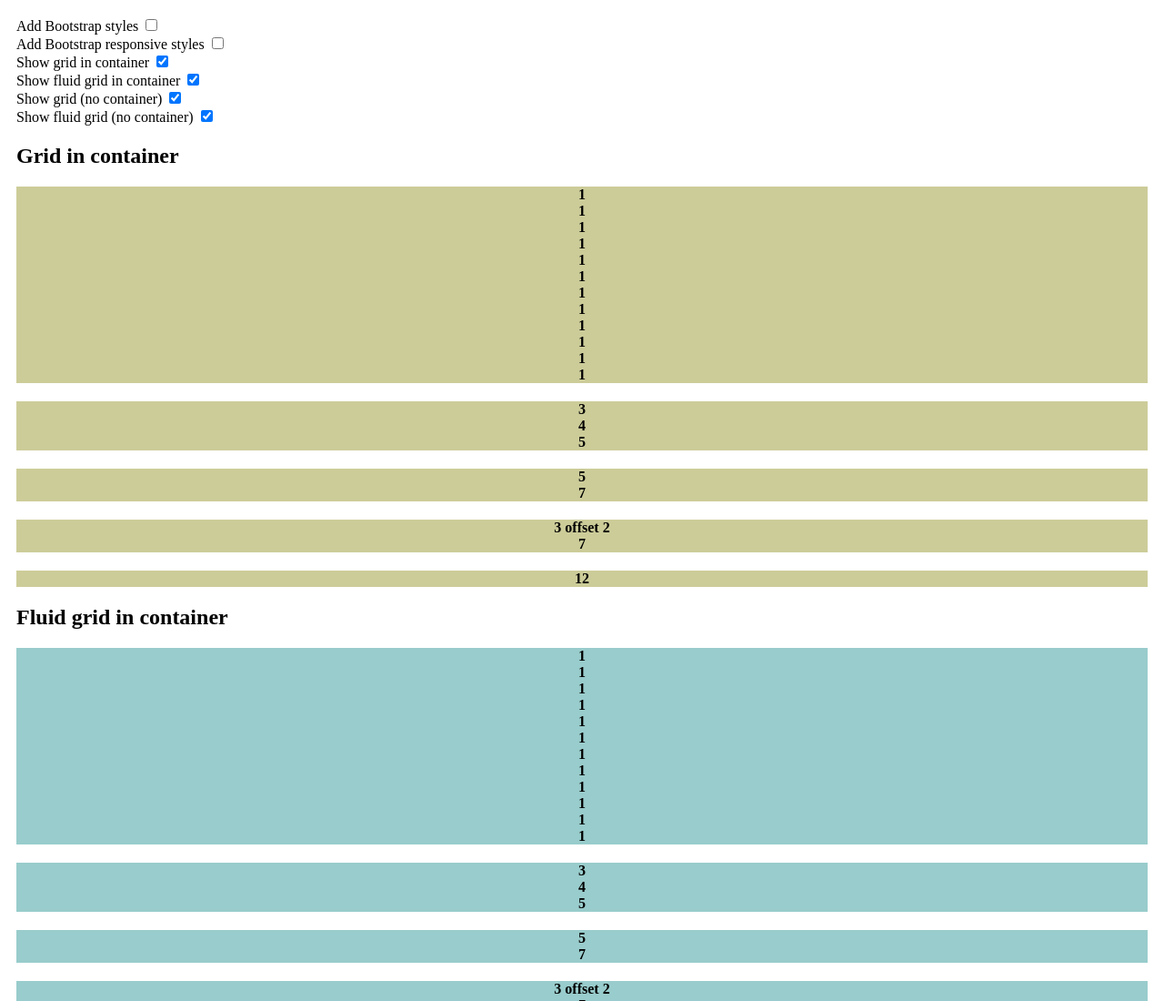
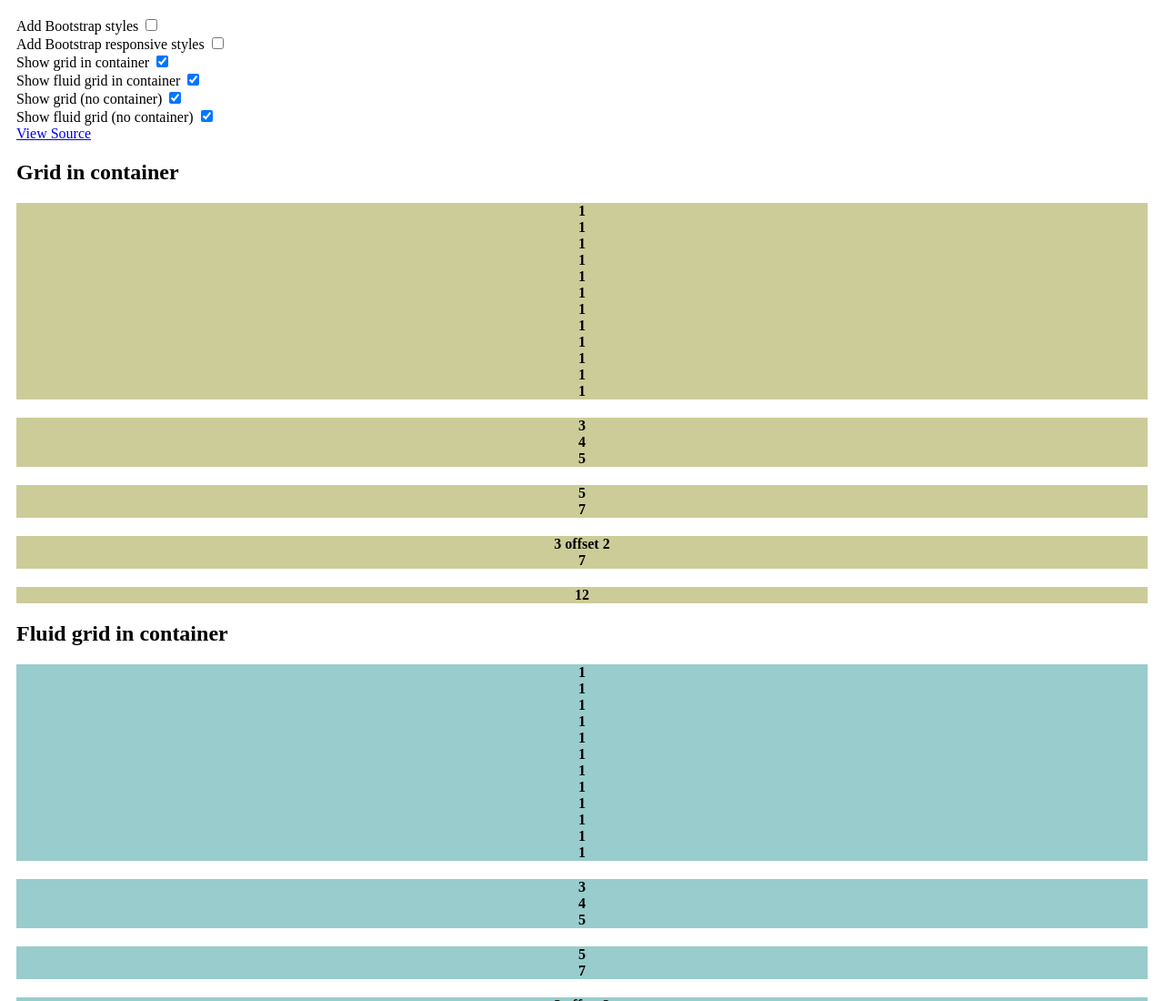
Before and after one commit to OdeToCode/bootstrap-samples, a plain HTML site: page samples/bootstraplayout.html in a window 1280 px wide. Shown: the top 1100 px of the page at 91% size. Drawn offline with Linux system fonts and the light colour scheme.

Commit message:
Update samples/bootstraplayout.html

```diff
--- a/samples/bootstraplayout.html
+++ b/samples/bootstraplayout.html
@@ -105,7 +105,9 @@
             </label>
         </div>
     </form>
-
+    <div>
+    <a href="https://raw.github.com/OdeToCode/bootstrap-samples/gh-pages/samples/bootstraplayout.html">View Source</a>
+    </div>
     <div id="gridincontainer" class="container">
         <h2>Grid in container</h2>
         <div class="row">
```
